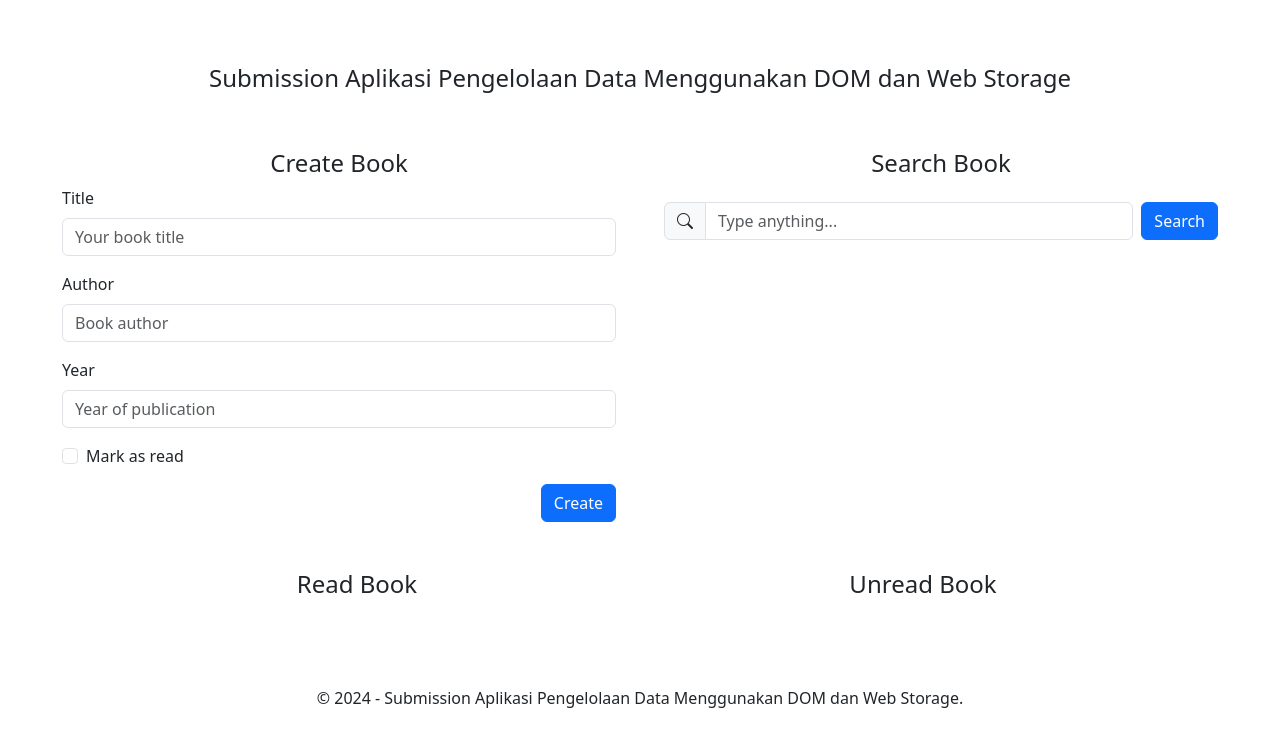
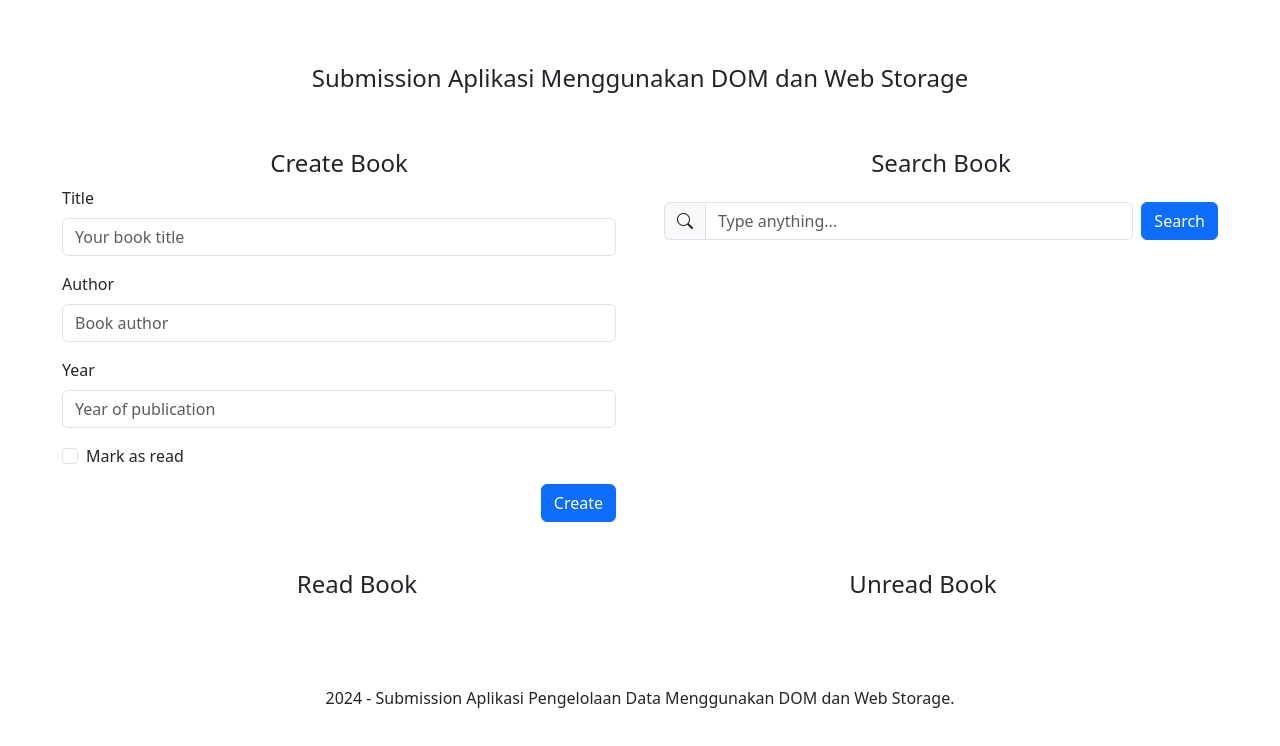
Before and after one commit to HerlambangK/Submission-Membangun-Bookshelf-App, a plain HTML site: page index.html in a window 1280 px wide. Drawn offline with nearby package versions, Linux system fonts and the light colour scheme.

Commit message:
dicoding submision

```diff
--- a/index.html
+++ b/index.html
@@ -24,7 +24,7 @@
       <header class="row my-5">
         <div class="col-12 text-center">
           <h4>
-            Submission Aplikasi Pengelolaan Data Menggunakan DOM dan Web Storage
+            Submission Aplikasi Menggunakan DOM dan Web Storage
           </h4>
         </div>
       </header>
@@ -163,7 +163,7 @@
       </article>
     </div>
      <footer class="mt-auto  text-center py-3">
-    <p>&copy;  <span id="currentYear"></span> - Submission Aplikasi Pengelolaan Data Menggunakan DOM dan Web Storage.</p>
+    <p> <span id="currentYear"></span> - Submission Aplikasi Pengelolaan Data Menggunakan DOM dan Web Storage.</p>
   </footer>
     <script
       src="https://cdn.jsdelivr.net/npm/bootstrap@5.3.3/dist/js/bootstrap.bundle.min.js"
```
